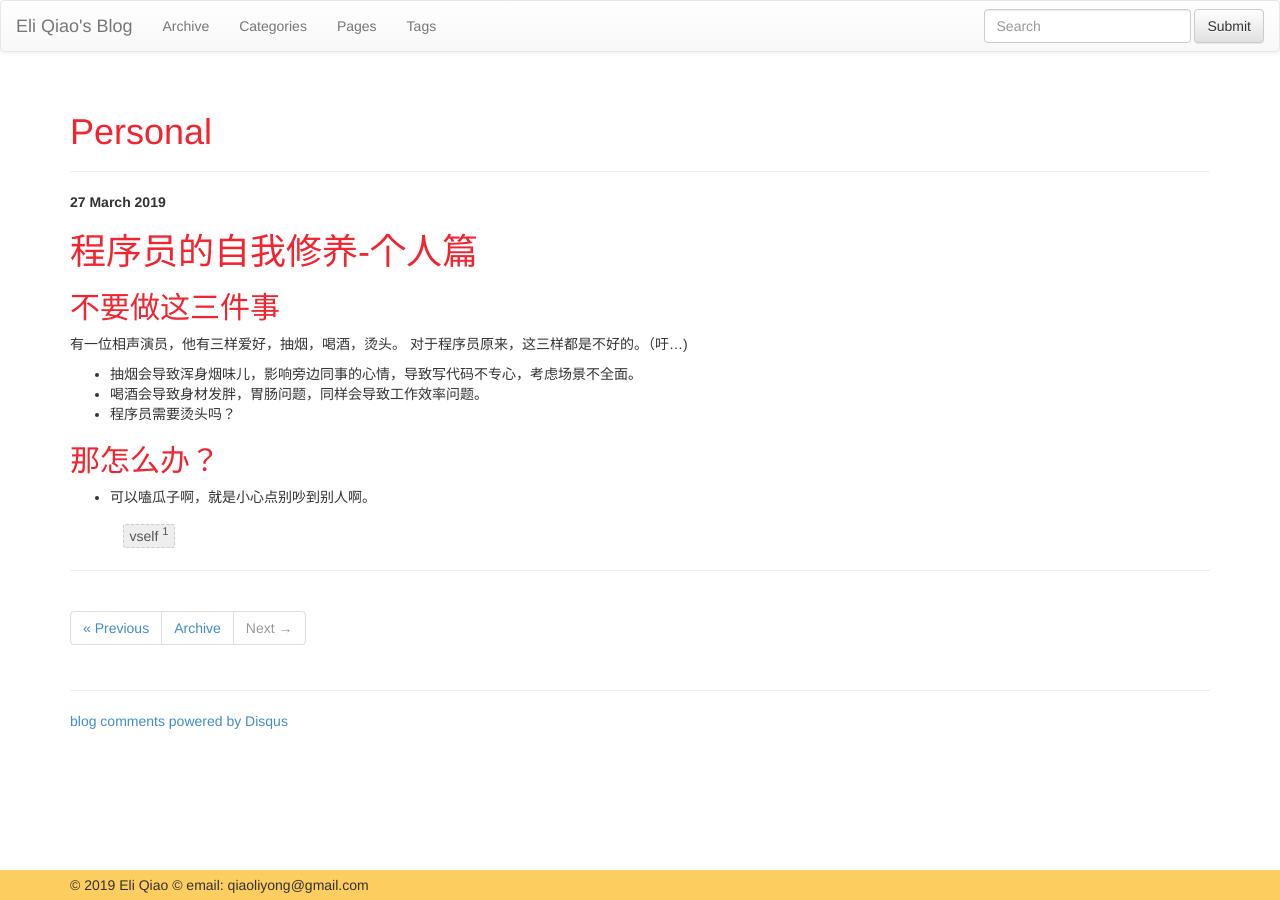
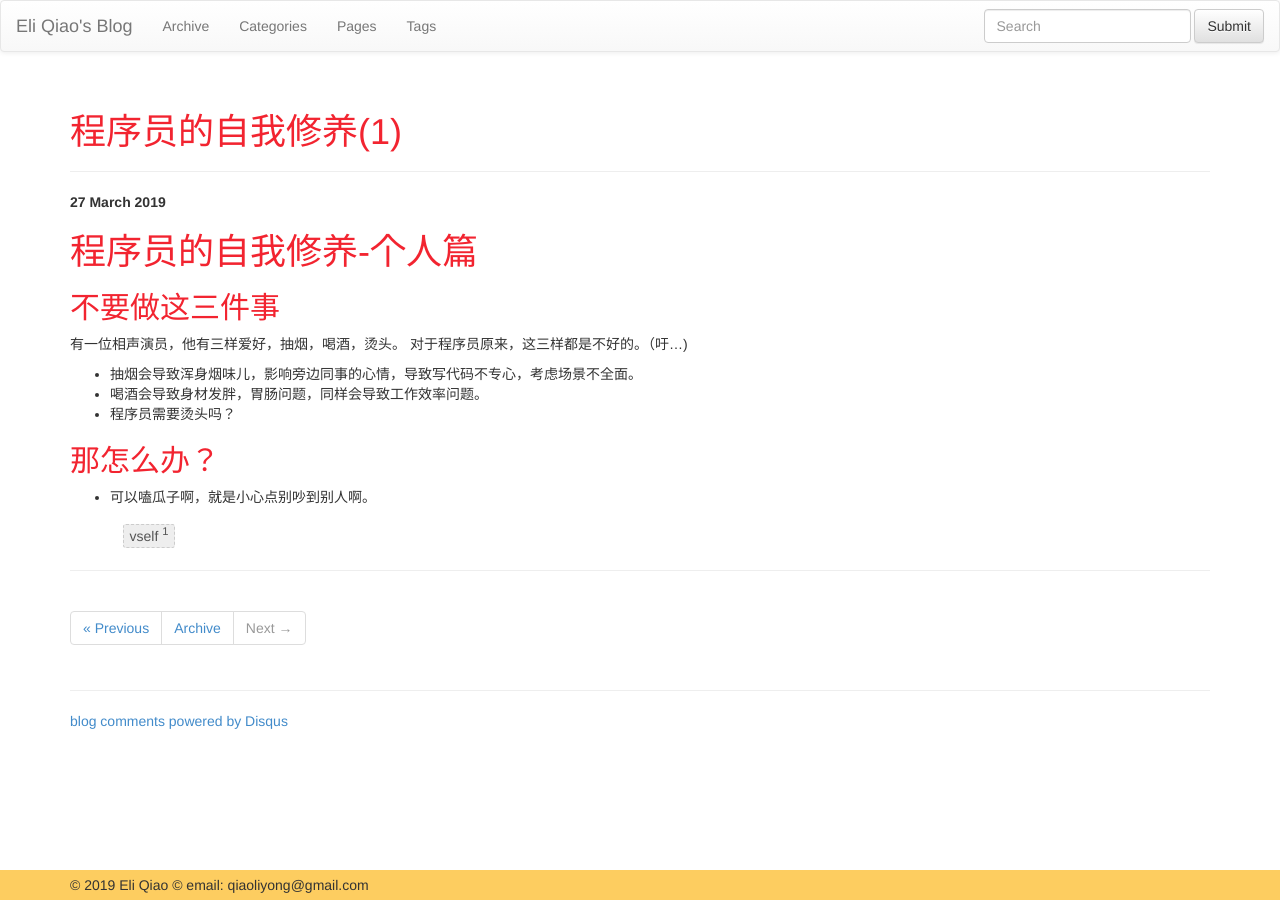
Before and after one commit to taget/taget.github.io, a Jekyll site: the page built from _posts/common/2019-03-27-p.md, in a window 1280 px wide. Built offline with Jekyll 4.4.1, drawn with Linux system fonts in a browser that asks for light colours; nearby versions of some CDN libraries; comment, search, counter and statistics services are not loaded.

Commit message:
change vself name

```diff
--- a/_posts/common/2019-03-27-p.md
+++ b/_posts/common/2019-03-27-p.md
@@ -1,6 +1,6 @@
 ---
 layout: post
-title: "Personal"
+title: "程序员的自我修养(1)"
 description: ""
 category:
 tags: [vself]
```
